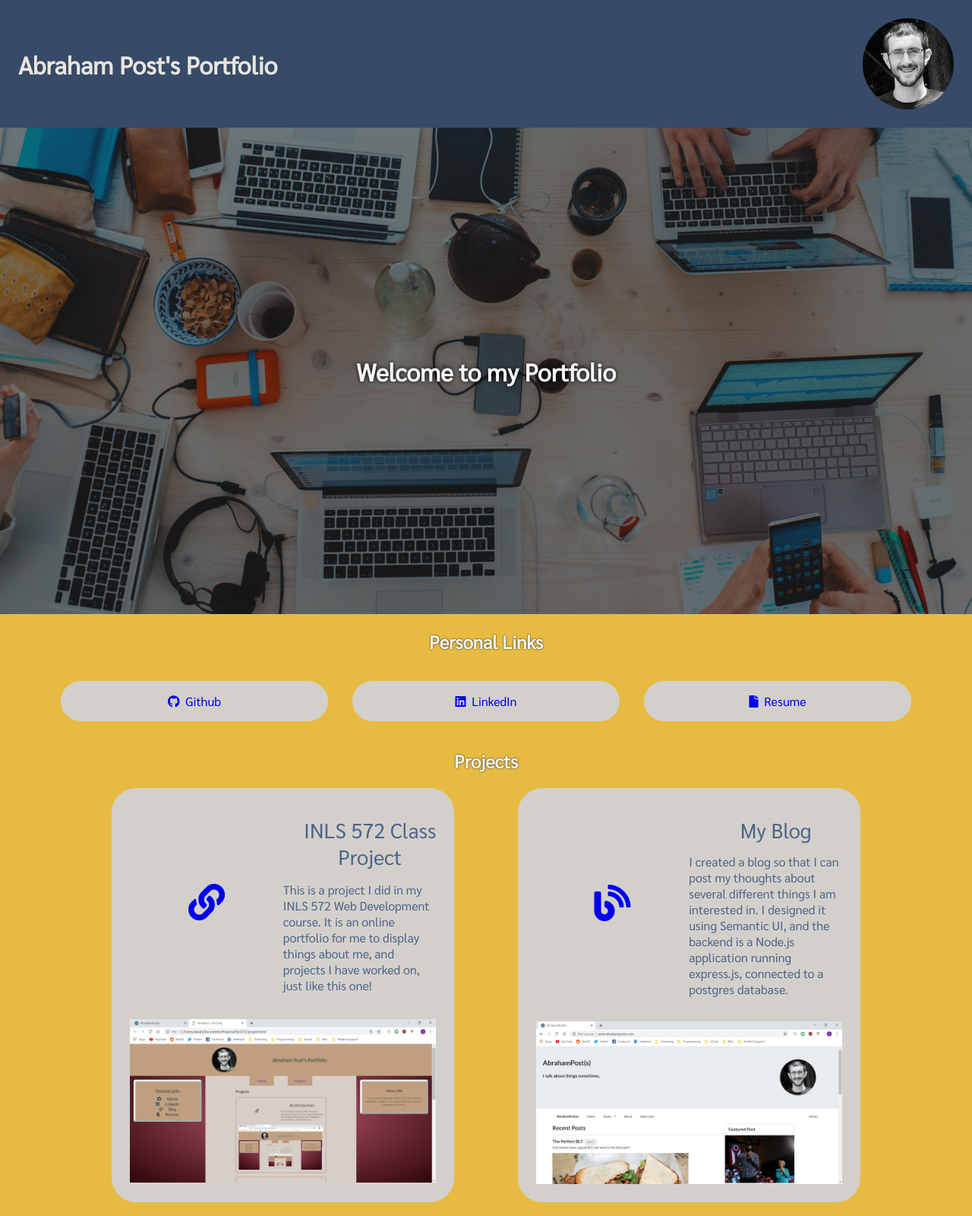
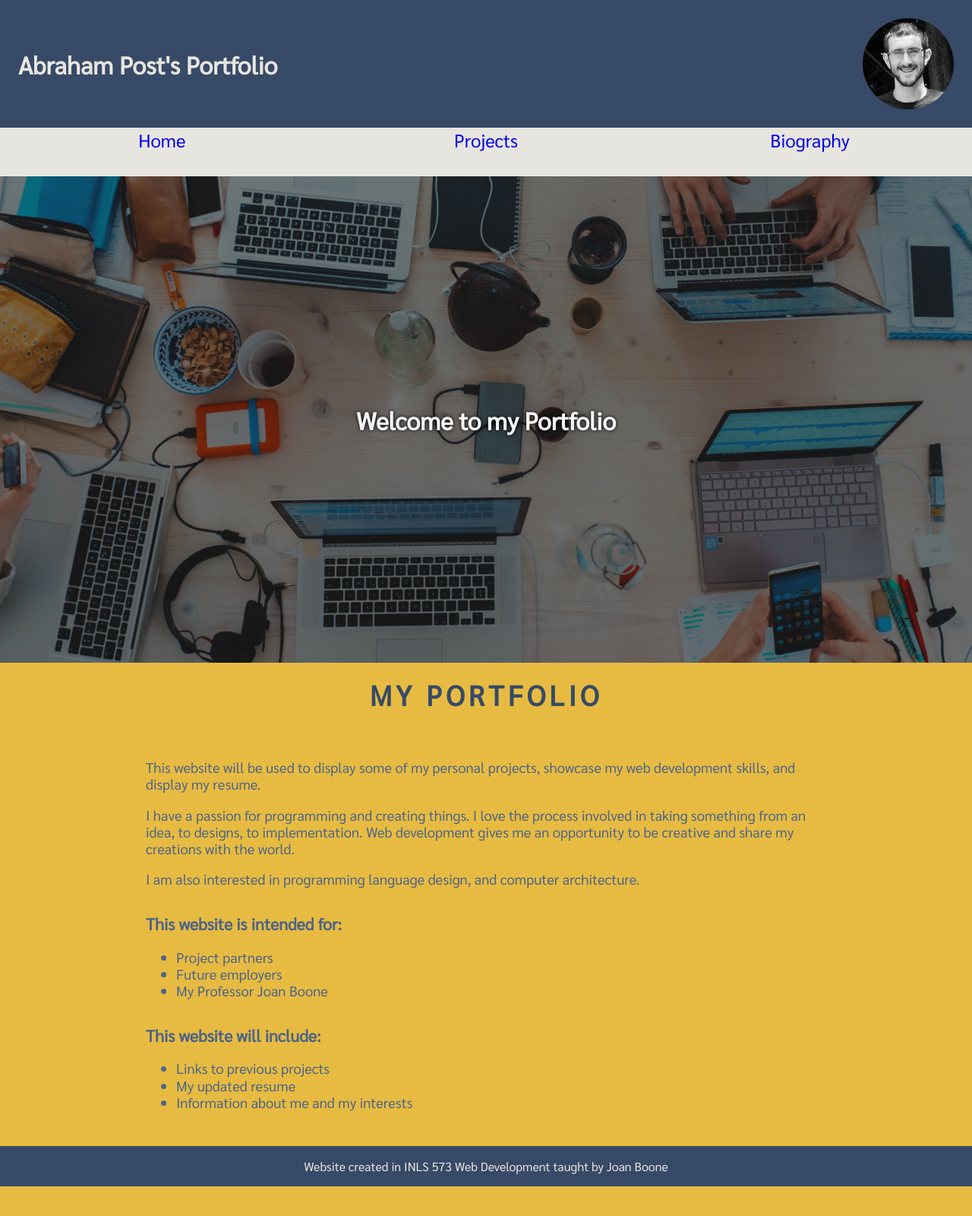
Before and after one commit to abrahampost/INLS573, a plain HTML site: page index.html in a window 1280 px wide. Shown: the top 1600 px of the page at 76% size. After the commit the page ends 1561 px from the top, so only its background shows below. Drawn offline with Linux system fonts and the light colour scheme.

Commit message:
Added content, expander bar, and additional styling

```diff
--- a/index.html
+++ b/index.html
@@ -10,6 +10,7 @@
     <link rel="stylesheet" href="main.css" />
     <link rel="stylesheet" href="https://use.fontawesome.com/releases/v5.7.0/css/all.css"
         integrity="sha384-lZN37f5QGtY3VHgisS14W3ExzMWZxybE1SJSEsQp9S+oqd12jhcu+A56Ebc1zFSJ" crossorigin="anonymous">
+    <script defer src="main.js"></script>
 </head>
 
 <body>
@@ -17,68 +18,55 @@
         <h1 class="title">Abraham Post's Portfolio</h1>
         <img class="pic" src="static/abe.jpg" alt="A picture of my face">
     </header>
+    <nav>
+        <div id="big-nav">
+            <a class="menu-item" href="#">Home</a>
+            <a class="menu-item" href="projects.html">Projects</a>
+            <a class="menu-item" href="bio.html">Biography</a>
+        </div>
+        <div id="small-nav">
+            <div id="expander"><i class="fas fa-bars"></i></div>
+            <div class="dropdown">
+                <a class="menu-item" href="#">Home</a>
+                <a class="menu-item" href="projects.html">Projects</a>
+                <a class="menu-item" href="bio.html">Biography</a>
+            </div>
+        </div>
+    </nav>
     <div id="hero">
         <h2 id="hero-title">Welcome to my Portfolio</h2>
         <!-- Photo courtesy of Marvin Meyer. Check him out at https://unsplash.com/@marvelous?utm_medium=referral&utm_campaign=photographer-credit -->
     </div>
-    <div id="container">
-        <section class="links">
-            <h2 class="title">Personal Links</h2>
-            <a class="link" href="https://github.com/abrahampost"><i class="fab fa-github"></i>&nbsp; Github</a>
-            <a class="link" href="https://www.linkedin.com/in/abraham-post/"><i class="fab fa-linkedin"></i>&nbsp;
-                LinkedIn</a>
-            <a class="link" href="static/Resume.pdf"><i class="fas fa-file"></i>&nbsp; Resume</a>
+    <div id="text-container">
+        <h2 class="heading">My Portfolio</h2>
+        <section>
+
+            <p>This website will be used to display some of my personal projects, showcase my web development
+                skills, and display my resume.
+            </p>
+            <p>I have a passion for programming and creating things. I love
+                the process involved in taking something from an idea, to designs, to implementation.
+                Web development gives me an opportunity to be creative and share my creations with the world.
+            </p>
+            <p>
+                I am also interested in programming language design, and computer architecture.
+            </p>
         </section>
-        <section class="project-list">
-            <h2 class="title">Projects</h2>
-            <div class="project">
-                <a class="title" href="https://abrahampost.github.io/INLS572/">INLS 572 Class Project</a>
-                <div class="description">
-                    This is a project I did in my INLS 572 Web Development course.
-                    It is an online portfolio for me to display things about me, and projects
-                    I have worked on, just like this one!
-                </div>
-                <img src="static/Portfolio.PNG" alt="Picture of the website you are currently on!">
-                <a class="link" href="https://abrahampost.github.io/INLS572/"
-                    aria-label="Link to the homepage of this website"><i class="fas fa-link"></i></a>
-            </div>
-            <div class="project">
-                <a class="title" href="http://www.abrahamposts.com">My Blog</a>
-                <div class="description">
-                    I created a blog so that I can post my thoughts about
-                    several different things I am interested in. I designed it
-                    using Semantic UI, and the backend is a Node.js application running
-                    express.js, connected to a postgres database.
-                </div>
-                <img src="static/Blog.PNG" alt="A picture of my blog website">
-                <a class="link" href="http://www.abrahamposts.com" aria-label="Link to my blog"><i
-                        class="fas fa-blog"></i></a>
-            </div>
-            <div class="project">
-                <a class="title" href="http://www.madeyemoodify.com/">MadEyeMoodify</a>
-                <div class="description">
-                    This is an app I developed at HackNC2018 with several friends of mine. This application
-                    allows a user to log into their Spotify account, and then helps them create playlists
-                    of songs from their library. Unfortunately, Spotify has made a slight change to their
-                    API response and it has introduced a bug, but hopefully this site will be back up and
-                    running soon (I can assure you it worked at the time of the Hackathon!!)!
-                </div>
-                <img src="static/Moodify.PNG" alt="Apicture of my hackathon website">
-                <a class="link" href="http://www.madeyemoodify.com/" aria-label="Link to MadEyeMoodify website">
-                    <i class="fas fa-music"></i></a>
-            </div>
-            <div class="project">
-                <a class="title" href="https://github.com/abrahampost/TinyLisp">TinyLisp Programming Language</a>
-                <div class="description">
-                    An implementation of a Lisp-like Language in Java. It is fully functional,
-                    with the ability to write non-trivial programs. Much of the programming language design
-                    decisions
-                    were modified from <a href="http://www.craftinginterpreters.com">CraftingInterpreters</a>.
-                </div>
-                <img src="static/Lisp.PNG" alt="A picture of the REPL of my programming language">
-                <a class="link" href="https://github.com/abrahampost/TinyLisp"
-                    aria-label="Link to TinyLisp Github Repo"><i class="fas fa-laptop-code"></i></a>
-            </div>
+        <section>
+            <h3>This website is intended for:</h3>
+            <ul>
+                <li>Project partners</li>
+                <li>Future employers</li>
+                <li>My Professor Joan Boone</li>
+            </ul>
+        </section>
+        <section>
+            <h3>This website will include:</h3>
+            <ul>
+                <li>Links to previous projects</li>
+                <li>My updated resume</li>
+                <li>Information about me and my interests</li>
+            </ul>
         </section>
     </div>
     <footer>
--- a/main.css
+++ b/main.css
@@ -4,10 +4,11 @@
     --secondary: #374A67;
     --tertiary: #44BBA4;
     --bright: #E7BB41;
+    --shadowed-bright: rgb(201, 167, 73);
     --link-color: #44BBA4;
     --light: #E7E5DF;
     --text-color: rgb(77, 100, 136);
-    --shadow: #828080;
+    --shadow: #828080a6;
 }
 
 html,
@@ -18,6 +19,57 @@ body {
     font-family: 'Sarabun', sans-serif;
     color: var(--text-color);
 }
+
+nav {
+    position: sticky;
+    top: 0;
+    background-color: var(--light);
+    color: var(--link-color);
+    z-index: 1000;
+}
+
+#big-nav {
+    display: none;
+    justify-content: space-around;
+    align-content: center;
+    align-items: stretch;
+    justify-items: stretch;
+    height: 8vh;
+}
+
+#big-nav .menu-item {
+    font-size: 1.5em;
+    height: 100%;
+    width: 20%;
+}
+
+#small-nav {
+    padding: 3px 3px 3px 15px;
+    font-size: 2em;
+    -webkit-box-shadow: 4px 2px 1px 2px var(--shadow);  /* Safari 3-4, iOS 4.0.2 - 4.2, Android 2.3+ */
+    -moz-box-shadow:    4px 2px 1px 2px var(--shadow);  /* Firefox 3.5 - 3.6 */
+    box-shadow:         4px 2px 1px 2px var(--shadow);  /* Opera 10.5, IE 9, Firefox 4+, Chrome 6+, iOS 5 */
+    z-index: 100;
+}
+
+#small-nav .dropdown {
+    display: none;
+    flex-direction: column;
+}
+
+#expander:hover {
+    color: var(--shadowed-bright)
+}
+
+.menu-item {
+    text-align: center;
+    text-decoration: none;
+}
+
+.menu-item:hover {
+    background-color: var(--shadowed-bright);
+}
+
 #hero {
     display: flex;
     justify-content: center;
@@ -42,6 +94,19 @@ body {
     margin: 0 auto;
     padding: 0;
     padding-bottom: 10px;
+}
+
+#text-container {
+    width: 80%;
+    margin: 0 auto;
+    padding: 0;
+    padding-bottom: 10px;
+    line-height: 1.2em;
+    font-size: 1.15em;
+}
+
+#text-container > * {
+    margin-bottom: 2em;
 }
 
 header {
@@ -156,11 +221,6 @@ section .title {
     text-align: center;
 }
 
-section > .title {
-    color: whitesmoke;
-    text-shadow: 0 0 2px #000;
-}
-
 .project-list {
     display: flex;
     flex-direction: column;
@@ -215,6 +275,7 @@ footer {
     background-color: var(--secondary);
     text-align: center;
     padding: 1em;
+    color: var(--light);
 }
 
 footer p {
@@ -223,6 +284,11 @@ footer p {
 }
 
 @media (min-width: 37.5em) {
+
+    #text-container {
+        width: 70%;
+    }
+
     #hero {
         height: 80vh;
         background-image: linear-gradient(rgba(0, 0, 0, 0.5), rgba(0, 0, 0, 0.5)), url('static/hero-medium.jpg');
@@ -295,6 +361,18 @@ footer p {
 }
 
 @media (min-width: 55em) {
+    nav {
+        position: relative;
+    }
+
+    #big-nav {
+        display: flex;
+    }
+
+    #small-nav {
+        display: none;
+    }
+
     #hero {
         background-image: linear-gradient(rgba(0, 0, 0, 0.5), rgba(0, 0, 0, 0.5)), url('static/hero.jpg');
     }
--- /dev/null
+++ b/main.js
@@ -0,0 +1,13 @@
+(() => {
+    let open = false;
+    let bars = document.querySelector("#expander");
+    let dropdown = document.querySelector(".dropdown");
+    bars.addEventListener("click", () => {
+        if (!open) {
+            dropdown.style.display = "flex";
+        } else {
+            dropdown.style.display = "none";
+        }
+        open = !open;
+    });
+})();
```
Also changed, not shown: bio.html (renamed from about.html, +24 -5 lines), projects.html (added, +102 -0 lines).
